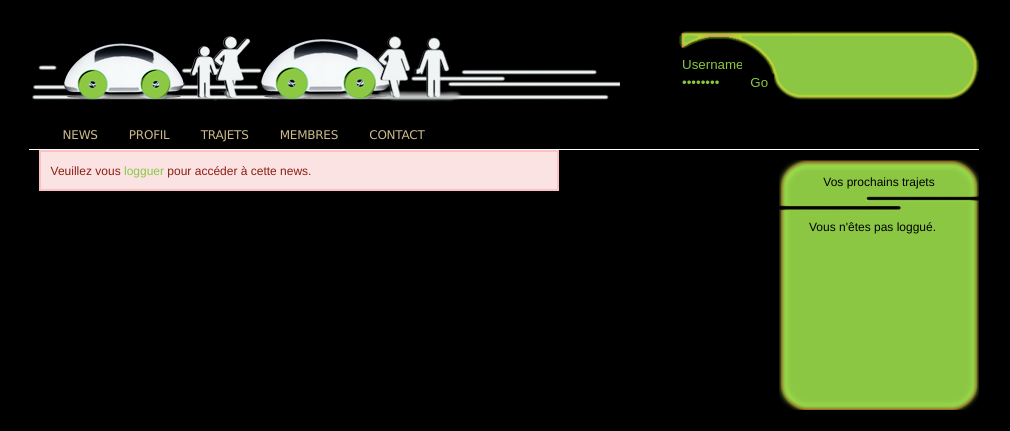
After one commit to walidonet/covoiturage, a Django app: template templates/news/show.html in a window 1280 px wide. The commit adds this page. Shown: the top 431 px of the page, without its empty margins (136-1146 px from the left). Run offline with Django 3.2, Linux system fonts and the light colour scheme; the template is opened without the code that fills it: most values are stand-ins (such as "Sample title", 1, 10 or a date in 2020); some libraries are stand-ins or nearby versions.

Commit message:
Modification du module de News pour permettre un affichage de maximum 100mots. Clic pour la suite va sur une page affichant la news entière
Working :)

```diff
--- a/media/css/design.css
+++ b/media/css/design.css
@@ -150,26 +150,32 @@ height:101px;
     text-decoration:none;
 }
 /* NEWS */
-#news {
-    padding-top:12px;
-    padding-left:12px;
+#news_one {
+    margin-left:10px;
+    max-width:520px;
 }
 #news_title{
+    margin-top:10px;
+    width: 520px;
+    height:20px;
     border-bottom: 1px solid #FFFFFF;
-    width: 520px;
+}
+#news_one .title {
+    color:#CDBA8D;
+    float:left;
+    font-family:Verdana,Arial,Helvetica,sans-serif;
+    letter-spacing:-0.02em;
+    margin-top:-3px;
 }
 #news_title p {
+    float:right;
     margin-bottom:-2px;
 }
 #news_content {
-
+    padding-top:10px;
+    margin-left:10px;
     color:#FFFFFF;
 }
-#news .title {
-    color:#CDBA8D;
-    float:left;
-    font-family:Verdana,Arial,Helvetica,sans-serif;
-    height:1.8em;
-    letter-spacing:-0.02em;
-    margin-top:-3px;
+#news_suite{
+    float:right;
 }
--- a/news/urls.py
+++ b/news/urls.py
@@ -5,5 +5,6 @@ urlpatterns = patterns('',
     (r'^edit/(?P<news_id>\d)+/$', edit),
     (r'^delete/(?P<news_id>\d)+/$', delete),
     (r'^add$', add),
+    (r'^show/(?P<news_id>\d)+/$',show),
 	(r'^$', news_view),
 )
--- a/templates/news/add_news.html
+++ b/templates/news/add_news.html
@@ -17,6 +17,7 @@
 <script type="text/javascript">
 window.addEvent('domready', function() {
     MarkdownToolbar.add('id_content');
+    MarkdownToolbar.add('id_extracontent');
 });
 </script>
 {% endblock %}
--- a/templates/news/edit_news.html
+++ b/templates/news/edit_news.html
@@ -15,6 +15,7 @@
 <script type="text/javascript">
 window.addEvent('domready', function() {
     MarkdownToolbar.add('id_content');
+    MarkdownToolbar.add('id_extracontent');
 });
 </script>
 {% endblock %}
--- /dev/null
+++ b/templates/news/show.html
@@ -0,0 +1,41 @@
+{% extends "base.html"%}
+{% block content %}
+<div id="news_one">
+    {% if news.is_public %}
+    <div id="news_title"><h3 class='title'>{{news.title}}</h3><p>{{news.pub_date|date:"j F Y"}}</p></div>
+    <div id="news_content">
+        {{news.content_html|safe|linebreaksbr}}
+    </div>
+    <div id="news_footer">
+        {% if perms.news.change_news %}
+        <a href="/news/edit/{{news.id}}">Editer</a>
+        {% endif %}
+        {%if perms.news.delete_news %}
+        <a href="/news/delete/{{news.id}}">Supprimer</a>
+        {% endif %}
+        <p>écrit par <a href="/users/{{news.author.id}}/">{{news.author.username}}</p>
+        </div>
+        {% else %}
+        {% if user.is_authenticated %}
+        <div id="news_title"><h3 class='title span-11'>{{news.title}}</h3><p>{{news.pub_date|date:"j F Y"}}</p></div>
+        <div id="news_content">
+            {{news.content_html|safe}} <br/>
+            {{news.extra_content_html|safe}}
+        </div>
+        <div id="news_footer">
+            {% if perms.news.change_news %}
+            <a href="/news/edit/{{news.id}}">Editer</a>
+            {% endif %}
+            {%if perms.news.delete_news %}
+            <a href="/news/delete/{{news.id}}">Supprimer</a>
+            {% endif %}
+            <p>écrit par <a href="/users/{{news.author.id}}/">{{news.author.username}}</p>
+            </div>
+            {% else %}
+            <div class="error">
+                Veuillez vous <a href="/accounts/login/">logguer</a> pour accéder à cette news.
+            </div>
+            {% endif %}
+            {% endif %}
+        </div>
+        {% endblock %}
--- a/users/templatetags/users_extras.py
+++ b/users/templatetags/users_extras.py
@@ -25,3 +25,6 @@ def IS(value,arg): return value is arg
 
 @register.filter
 def IN(value,arg): return value in arg
+
+@register.filter
+def SUBSTR(value,arg): return value[0:300]
```
Also changed, not shown: news/models.py (+13 -13 lines), news/views.py (+11 -3 lines), templates/news/news.html (+7 -5 lines).
